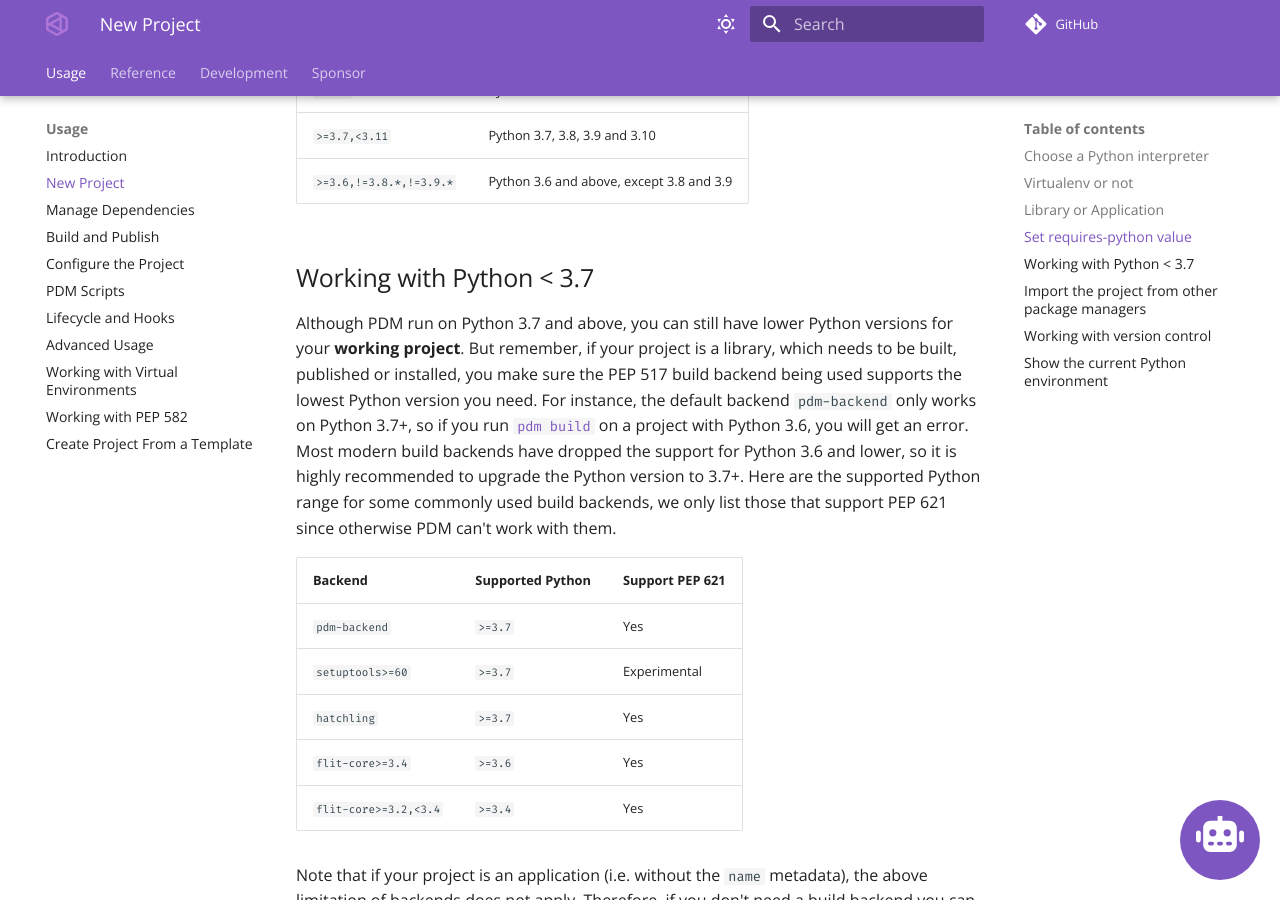
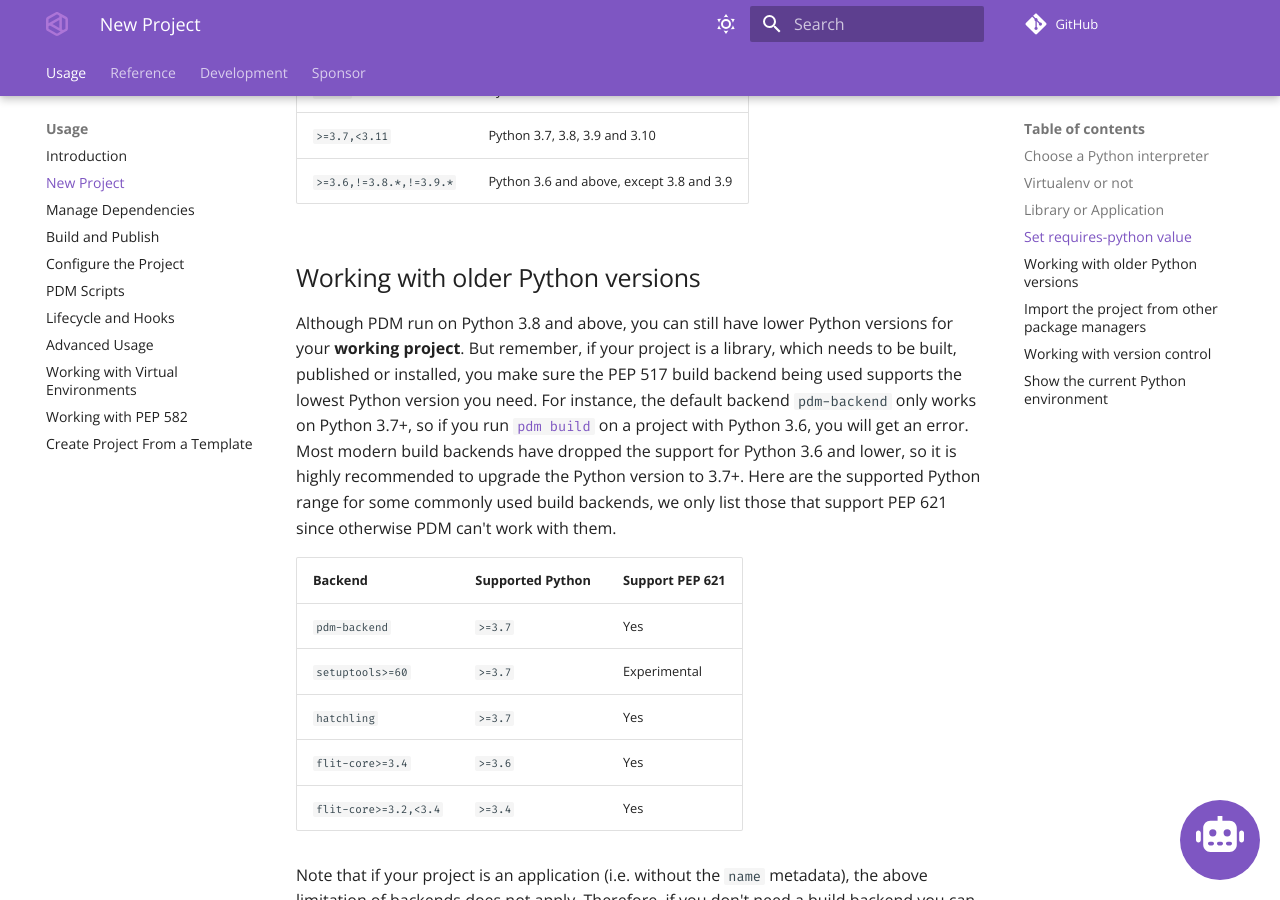
Before and after one commit to azurelotus0926/pdm, an MkDocs documentation site: the page built from docs/docs/usage/project.md, in a window 1280 px wide and 900 px high, scrolled down 2060 px. Built offline with MkDocs 1.6.1 and Material for MkDocs 9.7.7, drawn with Linux system fonts in a browser that asks for light colours; comment, search, counter and statistics services are not loaded; the version menu is left out.

Commit message:
doc: Update references to Python 3.7 in docs (#2524)

```diff
--- a/docs/docs/usage/project.md
+++ b/docs/docs/usage/project.md
@@ -62,9 +62,9 @@ The value of `requires-python` is a [version specifier as defined in PEP 440](ht
 | `>=3.7,<3.11`           | Python 3.7, 3.8, 3.9 and 3.10            |
 | `>=3.6,!=3.8.*,!=3.9.*` | Python 3.6 and above, except 3.8 and 3.9 |
 
-## Working with Python < 3.7
+## Working with older Python versions
 
-Although PDM run on Python 3.7 and above, you can still have lower Python versions for your **working project**. But remember, if your project is a library, which needs to be built, published or installed, you make sure the PEP 517 build backend being used supports the lowest Python version you need. For instance, the default backend `pdm-backend` only works on Python 3.7+, so if you run [`pdm build`](../reference/cli.md#build) on a project with Python 3.6, you will get an error. Most modern build backends have dropped the support for Python 3.6 and lower, so it is highly recommended to upgrade the Python version to 3.7+. Here are the supported Python range for some commonly used build backends, we only list those that support PEP 621 since otherwise PDM can't work with them.
+Although PDM run on Python 3.8 and above, you can still have lower Python versions for your **working project**. But remember, if your project is a library, which needs to be built, published or installed, you make sure the PEP 517 build backend being used supports the lowest Python version you need. For instance, the default backend `pdm-backend` only works on Python 3.7+, so if you run [`pdm build`](../reference/cli.md#build) on a project with Python 3.6, you will get an error. Most modern build backends have dropped the support for Python 3.6 and lower, so it is highly recommended to upgrade the Python version to 3.7+. Here are the supported Python range for some commonly used build backends, we only list those that support PEP 621 since otherwise PDM can't work with them.
 
 | Backend               | Supported Python | Support PEP 621 |
 | --------------------- | ---------------- | --------------- |
```
Also changed, not shown: docs/docs/index.md (+2 -2 lines).
